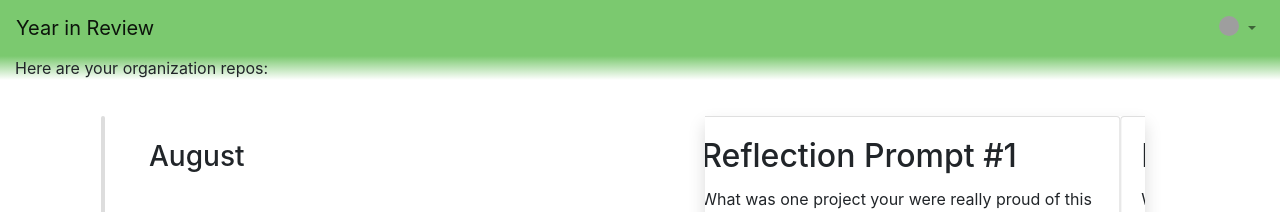
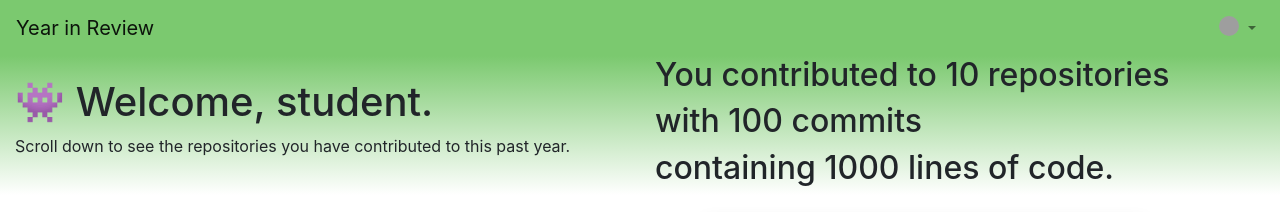
Before and after one commit to the-isf-academy/year-in-review, a website with bundled scripts: page public/welcome.html in a window 1280 px wide. Shown: the top 212 px of the page. Built offline with nearby package versions, Linux system fonts and the light colour scheme; grey boxes are pictures that could not be loaded.

Commit message:
First pass on intro content
Made first pass on intro content, but we cannot get user stats from github... :/

```diff
--- a/public/welcome.html
+++ b/public/welcome.html
@@ -31,22 +31,33 @@
     </nav>
 
     <body>
+
+        <!-- Intro  message -->
         <div class="container-fluid intro">
+            <div class="row align-items-center">
+                <!-- welcome  message -->
+                <div class="col-lg mx-auto">
                     <div class="welcome">
+                        <h1> 👾 Welcome, student. </h1>
+                        <p> Scroll down to see the repositories you have contributed to this past year.</p>
                     </div>
+                </div><!-- /welcome message -->
 
-        <div id="repos">
-            <p>Here are your organization repos:</p>
-            <ul id="repos-list">
-            </ul>
+                <!-- github contrib graph -->
+                <div class="col-lg mx-auto">
+                    <h2> You contributed to 10 repositories </h2>
+                    <h2> with 100 commits </h2>
+                    <h2> containing 1000 lines of code. </h2>
+                </div> <!-- /contrib graph -->
+
             </div>
-        </div>
+        </div> <!-- /intro message -->
 
+            <!-- timeline/prompts -->
             <div class="container">
                 <div class="row">
+                    <!-- Timeline -->
                     <div class="col-lg mx-auto">
-
-                    <!-- Timeline -->
                         <ul class="timeline">
                             <div class="timeline-month ml-3 p-4">
                                 <h3>August</h3>
@@ -73,11 +84,10 @@
                                 <p class="text-small mt-2 font-weight-light">Lorem ipsum dolor sit amet, consectetur adipiscing elit. Quisque scelerisque diam non nisi semper, et elementum lorem ornare. Maecenas placerat facilisis mollis. Duis sagittis ligula in sodales vehicula....</p>
                                 <p class="text-small mt-2 font-weight-light">Voluptatibus temporibus esse illum eum aspernatur, fugiat suscipit natus! Eum corporis illum nihil officiis tempore. Excepturi illo natus libero sit doloremque, laborum molestias rerum pariatur quam ipsam necessitatibus incidunt, explicabo.</p>
                             </li>
-                    </ul><!-- End -->
+                        </ul>
+                    </div> <!-- /timeline -->
 
-                </div>
-
-
+                    <!-- reflection cards -->
                     <div class="col-lg mx-auto">
                         <div class="reflection-cards sticky-offset sticky-top">
                             <div id="carouselExampleIndicators" class="carousel slide" data-ride="carousel">
@@ -143,9 +153,9 @@
                                 </a>
                             </div>
                         </div>
+                    </div> <!-- /reflection cards -->
                 </div>
-            </div>
-        </div>
+            </div> <!-- /timeline/prompts -->
 
     </body>
     <script type="module" src="welcome.js"></script>
```
Lines whose indentation alone changed are shown as unchanged.
